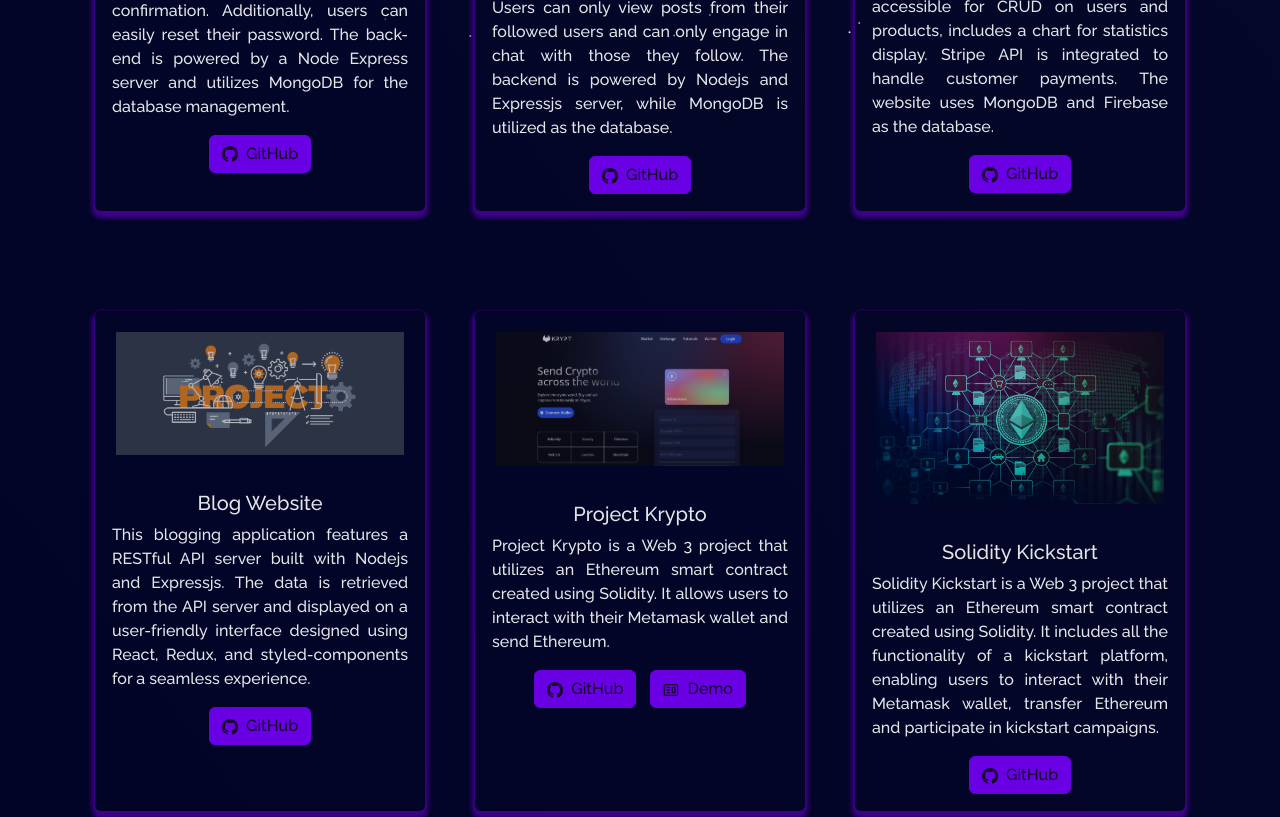
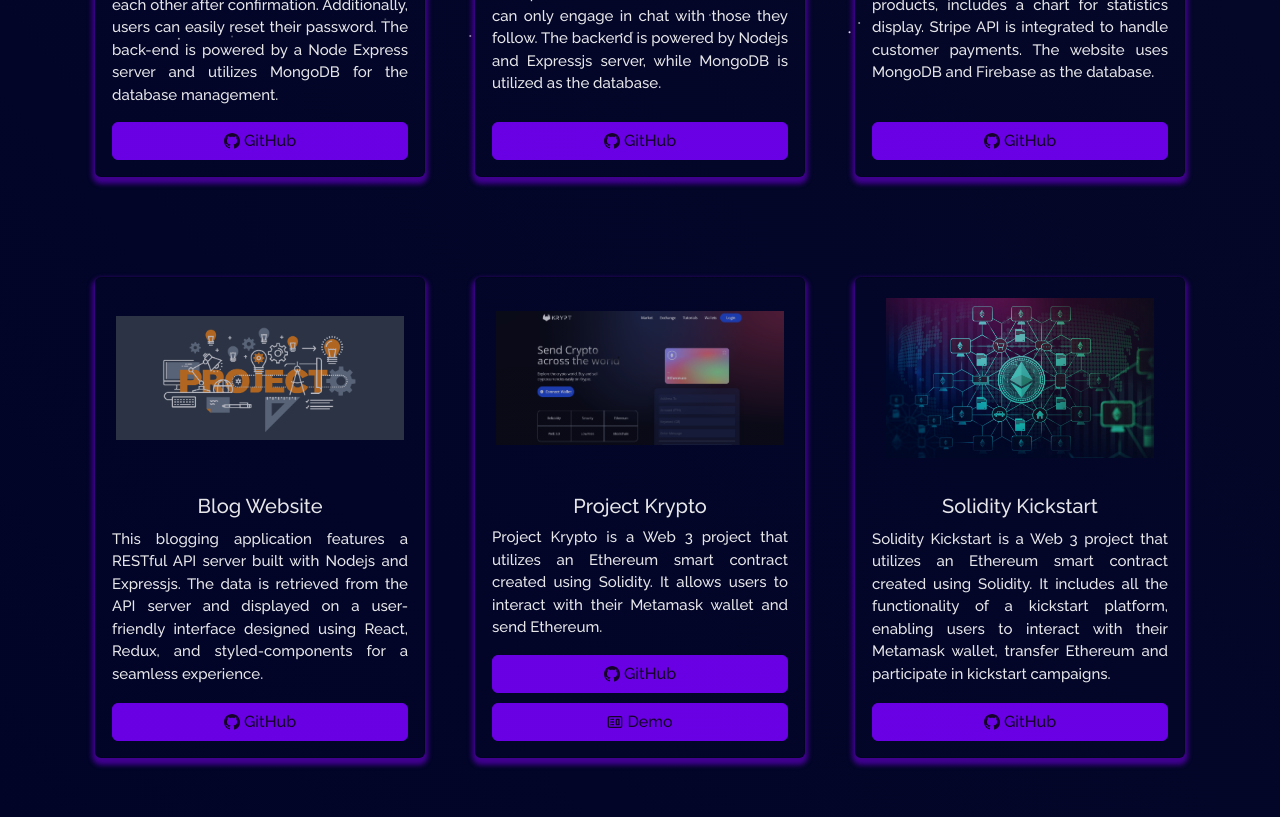
Before and after one commit to 19sajib/portfolio, a React (Create React App) app: page /project in a window 1280 px wide. Shown: the part 760-1577 px from the top of the page. Built offline with nearby package versions, Linux system fonts and the light colour scheme.

Commit message:
Project Card Design is Now Optimized, Buttons & Text is Now Looking Elegant

```diff
--- a/src/components/Projects/ProjectCard.jsx
+++ b/src/components/Projects/ProjectCard.jsx
@@ -6,14 +6,52 @@ import { BsGithub } from "react-icons/bs";
 
 const ProjectCard = (props) => {
   return (
-    <Card className="project-card-view">
-      <Card.Img variant="top" src={props.imgPath} alt="card-img" />
-      <Card.Body>
+    <Card
+      className="project-card-view"
+      style={{
+        display: "flex",
+        flexDirection: "column",
+        justifyContent: "space-between",
+        alignContent: "space-between",
+      }}
+    >
+      <Card.Img
+        variant="top"
+        src={props.imgPath}
+        alt="card-img"
+        style={{
+          height: "200px",
+          objectFit: "contain",
+          alignSelf: "flex-start",
+          borderRadius: "10%",
+        }}
+      />
+      <Card.Body
+        style={{
+          display: "flex",
+          flexDirection: "column",
+          justifyContent: "space-between",
+          alignContent: "space-between",
+        }}
+      >
         <Card.Title>{props.title}</Card.Title>
-        <Card.Text style={{ textAlign: "justify" }}>
+        <Card.Text style={{ textAlign: "justify",fontSize:"15px" }}>
           {props.description}
         </Card.Text>
-        <Button variant="primary" href={props.ghLink} target="_blank">
+        <Button
+          variant="primary"
+          href={props.ghLink}
+          target="_blank"
+          style={{
+            display: "flex",
+            justifyContent: "center",
+            alignItems: "center",
+            alignContent: "flex-end",
+            textAlign: "center",
+            position: "relative",
+            bottom: "0px",
+          }}
+        >
           <BsGithub /> &nbsp;
           {props.isBlog ? "Blog" : "GitHub"}
         </Button>
@@ -27,7 +65,16 @@ const ProjectCard = (props) => {
             variant="primary"
             href={props.demoLink}
             target="_blank"
-            style={{ marginLeft: "10px" }}
+            style={{
+              marginTop: "10px",
+              display: "flex",
+              justifyContent: "center",
+              alignContent: "flex-end",
+              alignItems: "center",
+              textAlign: "center",
+              position: "static",
+              bottom: "0px",
+            }}
           >
             <CgWebsite /> &nbsp;
             {"Demo"}
@@ -36,5 +83,5 @@ const ProjectCard = (props) => {
       </Card.Body>
     </Card>
   );
-}
+};
 export default ProjectCard;
```
